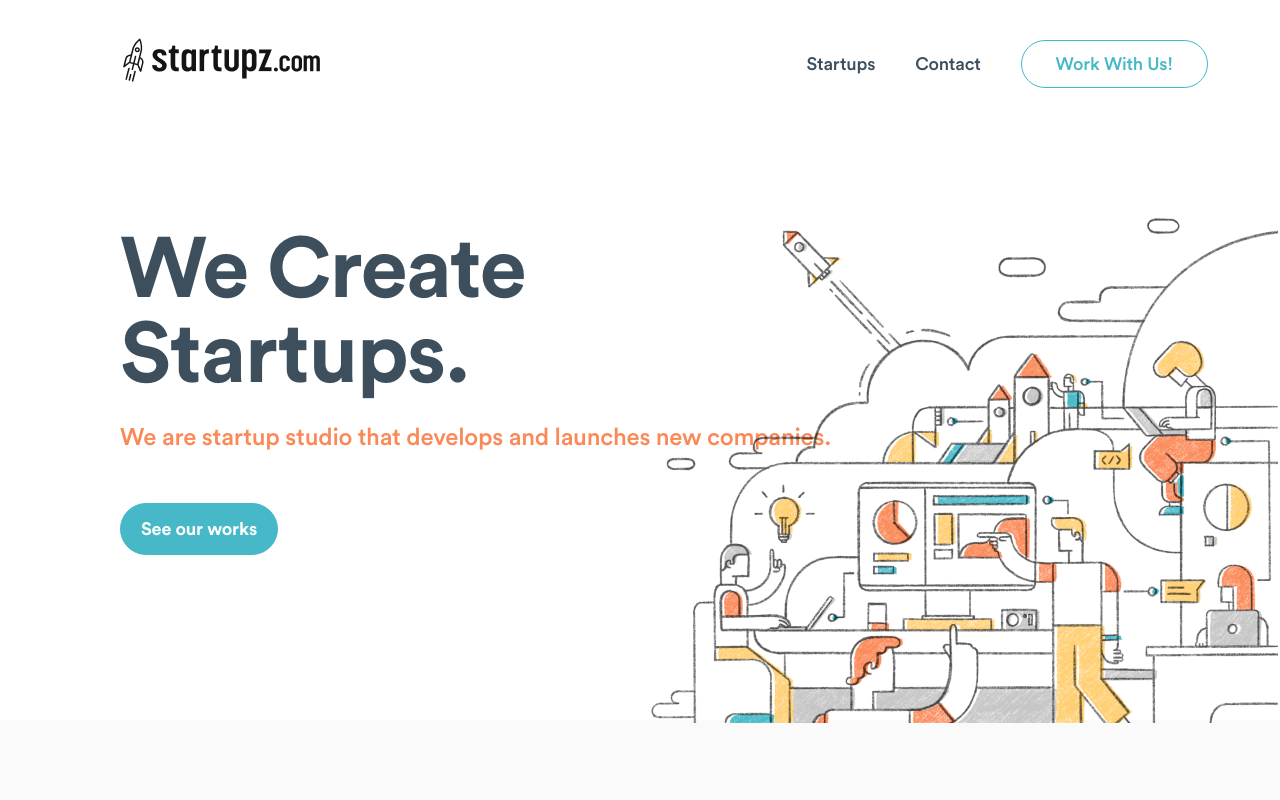
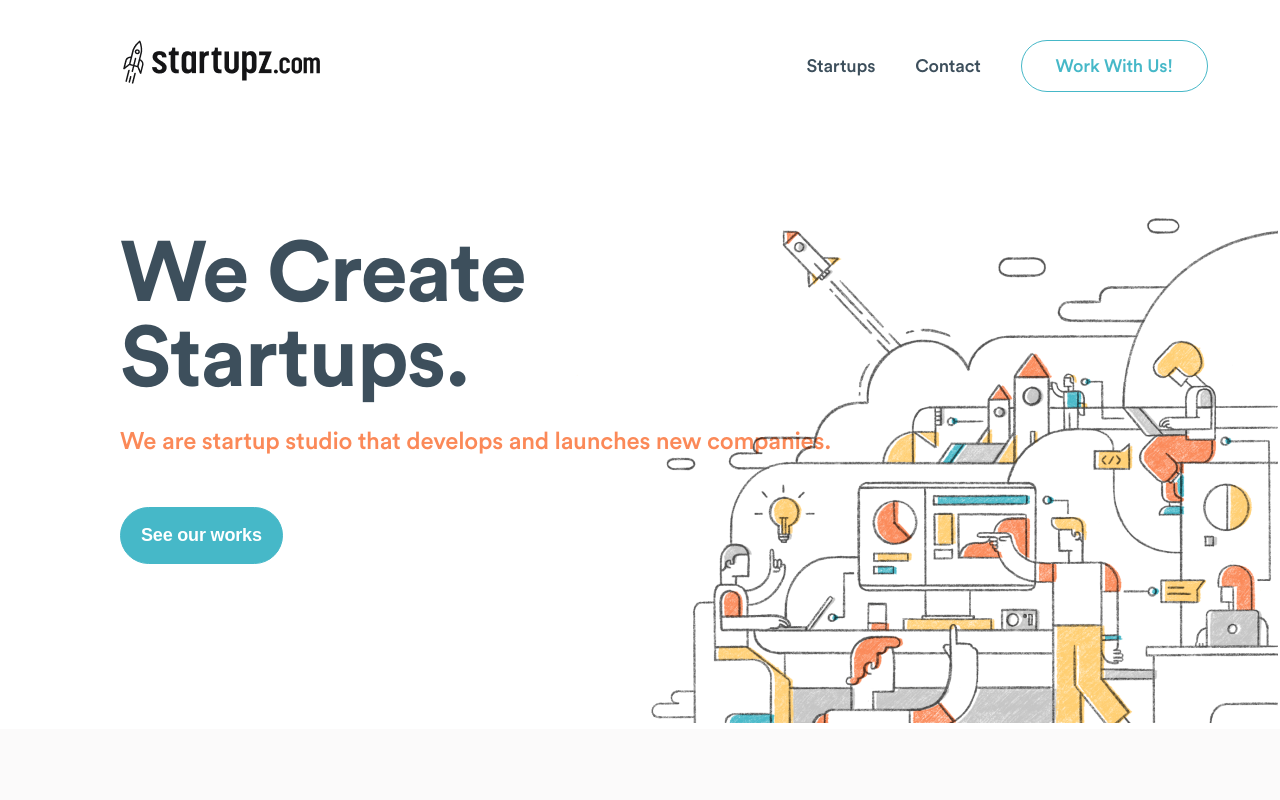
Before and after one commit to grombor/Startupz, a plain HTML site: page index.html in a window 1280 px wide. Shown: the top 800 px of the page. Drawn offline with Linux system fonts and the light colour scheme; files whose address does not match are found by name.

Commit message:
optimalised buttons

```diff
--- a/src/styles.css
+++ b/src/styles.css
@@ -135,28 +135,43 @@ nav {
   border-radius: 32.5px;
   border: 1px solid var(--complementary-green, #46b8c8);
   color: #fff;
-  font-size: 18px;
-  font-style: normal;
-  font-weight: 700;
+  font: 700 18px/1.5 sans-serif;
   letter-spacing: -0.18px;
   text-decoration: none;
   padding: 14px 20px;
   margin: 25px 0;
 }
 
+.button:hover {
+  color: var(--complementary-green, #46b8c8) !important;
+  background-color: transparent;
+}
+
+.button:active {
+  color: var(--complementary-green, #46b8c8) !important;
+  background-color: transparent;
+}
+
 .button-ghost {
   display: inline-block;
   background-color: transparent;
-  color: var(--complementary-green) !important;
   border-radius: 32.5px;
   border: 1px solid var(--complementary-green, #46b8c8);
-  color: var(--complementary-green, #46b8c8);
   text-align: center;
-  font-size: 18px;
-  font-style: normal;
-  font-weight: 700;
+  font: 700 18px/1.5 sans-serif;
   text-decoration: none;
-  padding: 14px 34px;
+  padding: 16px 34px;
+  color: var(--complementary-green, #46b8c8) !important;
+}
+
+.button-ghost:hover {
+  color: #fff !important;
+  background-color: var(--complementary-green, #46b8c8);
+}
+
+.button-ghost:active {
+  color: #fff !important;
+  background-color: var(--complementary-green, #46b8c8);
 }
 
 section {
@@ -599,14 +614,14 @@ section p {
 }
 
 .contact-form-card::before {
-  content: "";
+  content: '';
   position: absolute;
   right: 65px;
   bottom: -270px;
   display: block;
   width: 399.459px;
   height: 868.551px;
-background-image: url("./images/contact-form-background.png");
+  background-image: url('./images/contact-form-background.png');
   background-size: contain;
   background-repeat: no-repeat;
   background-position: center;
@@ -707,7 +722,7 @@ z-index: 2;
   width: 100%;
   margin-top: 80px;
   margin-bottom: 120px;
-  font-family: var(--font-medium)
+  font-family: var(--font-medium);
 }
 
 .footer a {
@@ -731,7 +746,7 @@ z-index: 2;
   /* margin-left: 80px;
   margin-left: 40px; */
   /* margin-top: 85px; */
-  align-content:space-between;
+  align-content: space-between;
   margin-top: -10px;
 }
 
@@ -764,12 +779,11 @@ z-index: 2;
   height: 163px;
 }
 
-.footer-group:nth-child(4) a{
+.footer-group:nth-child(4) a {
   align-content: space-evenly;
   margin-top: 11px;
   height: 23px;
 }
-
 
 .footer-grey {
   color: #939393;
```
Lines whose indentation alone changed are shown as unchanged.
